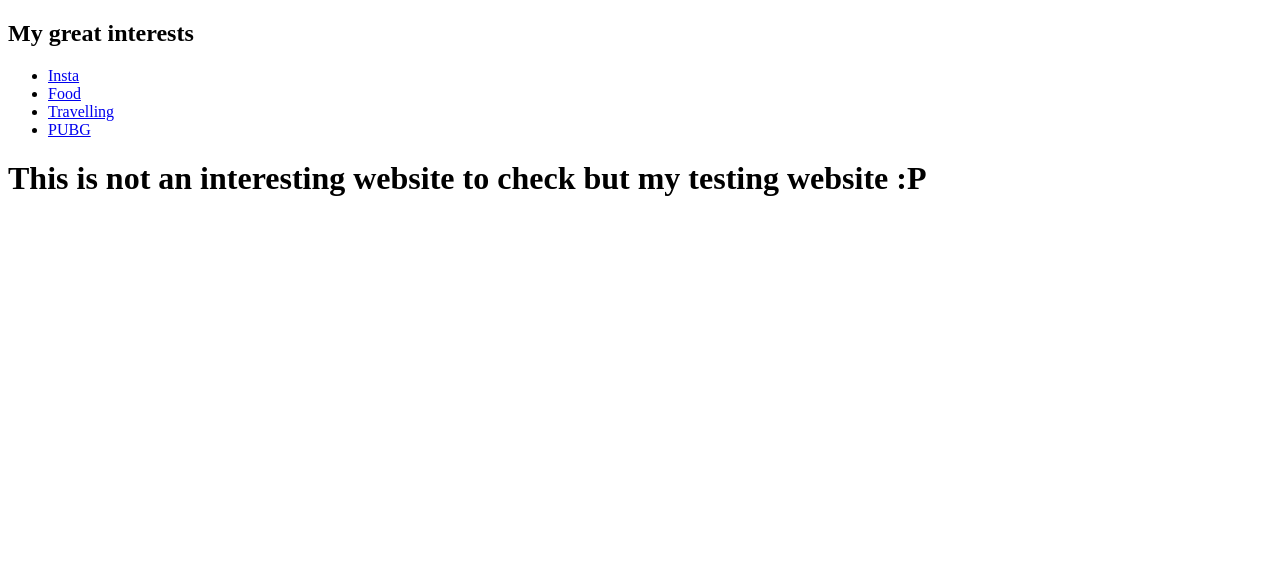
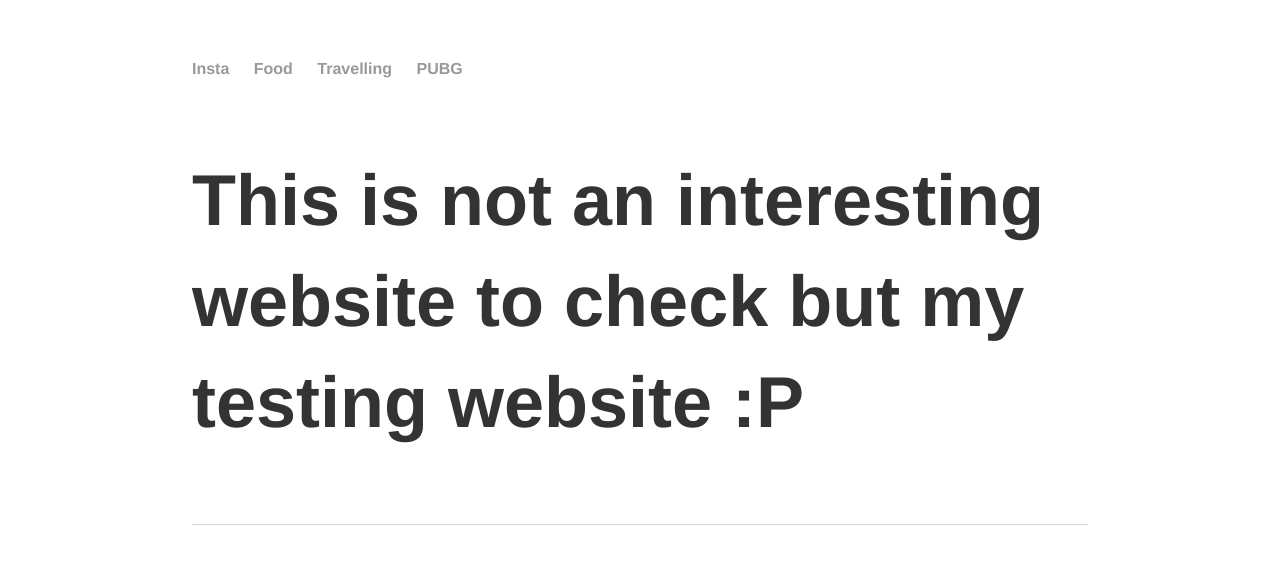
Before and after one commit to ashashivappa/ashashivappa.github.io, a plain HTML site: page index.html in a window 1280 px wide. Drawn offline with Linux system fonts and the light colour scheme.

Commit message:
Update index.html

```diff
--- a/index.html
+++ b/index.html
@@ -2,10 +2,11 @@
 <html>
 	<head>
 		<title>Asha shivappa testing website</title>
+		<!-- link to main stylesheet -->
+		<link rel="stylesheet" type="text/css" href="/css/main.css">
 	</head>
 	<body>
 		<nav>
-        <h2>My great interests</h2>
     		<ul>
         		<li><a href="/">Insta</a></li>
 	        	<li><a href="/about">Food</a></li>
@@ -15,7 +16,7 @@
 		</nav>
 		<div class="container">
     		<div class="blurb">
-        		<h1>This is not an interesting website to check but my testing website :P</h1>
+        		<h1><p>This is not an interesting website to check but my testing website :P</p></h1>
 
     		</div><!-- /.blurb -->
 		</div><!-- /.container -->
```
